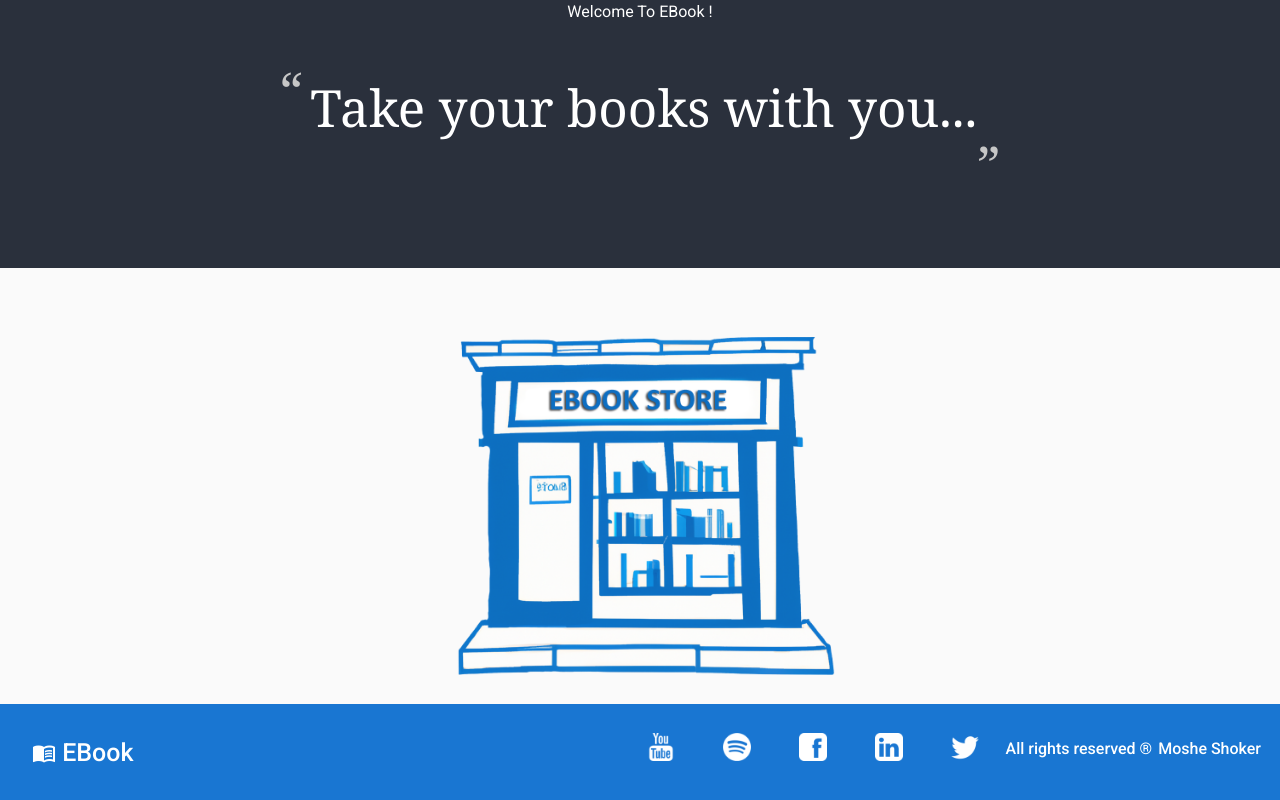
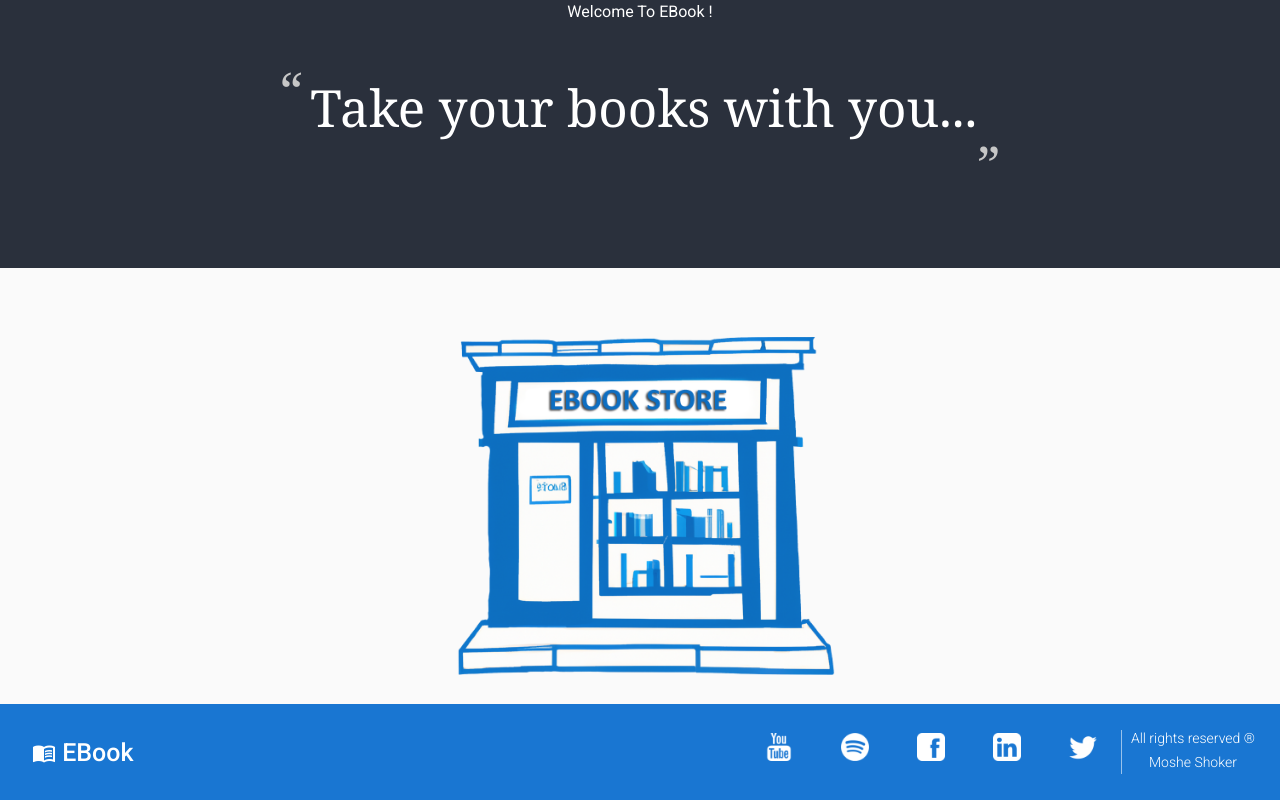
Before and after one commit to shokerm/EBook-App-Project, an Angular app: page /home in a window 1280 px wide. Shown: the part 193-993 px from the top of the page. Built offline with nearby package versions, Linux system fonts and the light colour scheme.

Commit message:
footer fixing

```diff
--- a/src/app/components/footer/footer.component.html
+++ b/src/app/components/footer/footer.component.html
@@ -31,8 +31,10 @@
               <img src="../../../assets/Icons/TwitterLogo.png">
           </a>
       </li>
+      <div class="li-div">
       <li>All rights reserved ®</li>
       <li>Moshe Shoker</li>
+    </div>
   </ul>
 
 
--- a/src/app/components/footer/footer.component.scss
+++ b/src/app/components/footer/footer.component.scss
@@ -23,12 +23,29 @@ div{
     display: flex;
     ul{
         display: flex;
+        align-items: center;
         li{
             list-style-type: none;
             margin: 3px;
+        }
+        .li-div{
+
+         font: {
+        size: 14px;
+        weight: lighter;
+         }
+            li{
+                margin: -8px 9px -4px;
+            }
+
+            border-left: 1px solid rgba(255, 255, 255, 0.556);
+
         }
     }
     img{
         width: 40%;
     }
+
+
+
 }
```
Also changed, not shown: 1 other file (tests, documents, lock files or other folders).
